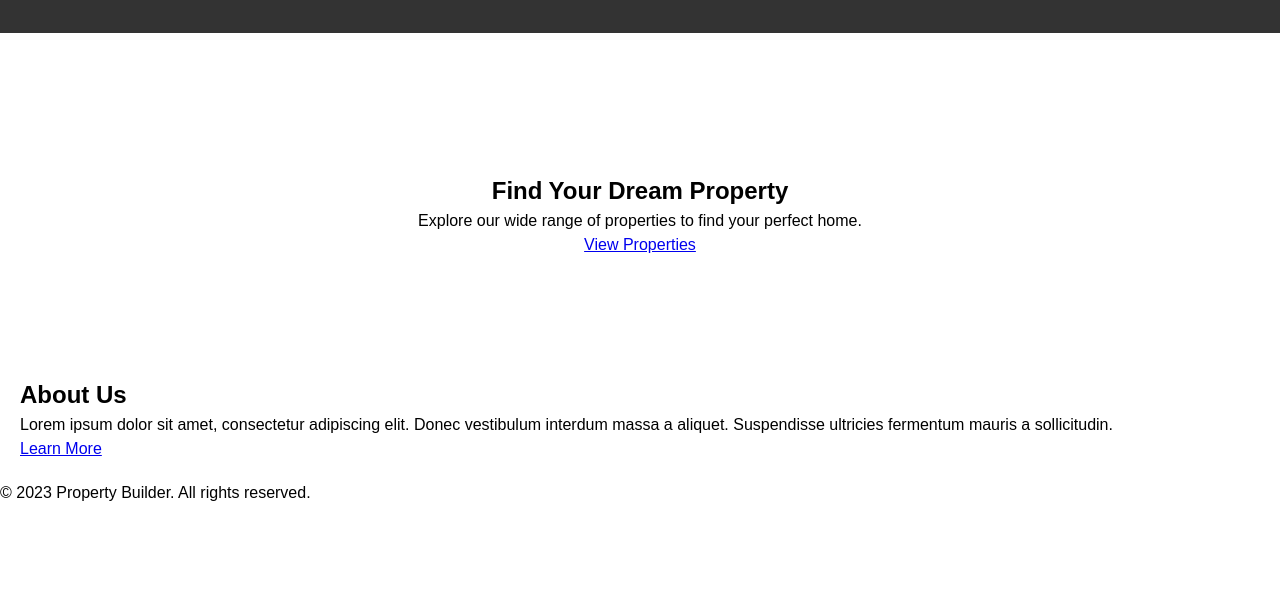
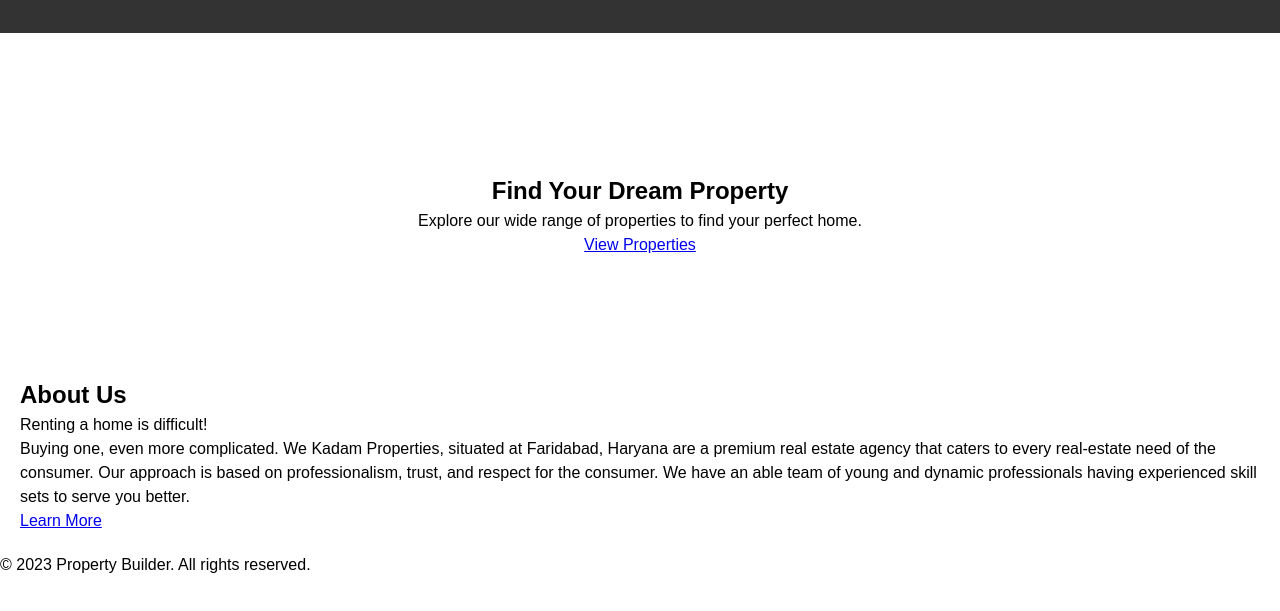
Before and after one commit to vitabhishek/RavinderProperties, a plain HTML site: page index.html in a window 1280 px wide. Shown: the part 99-710 px from the top of the page. Drawn offline with Linux system fonts and the light colour scheme; a script that the page names is missing.

Commit message:
Update index.html

```diff
--- a/index.html
+++ b/index.html
@@ -30,7 +30,8 @@
 
     <section class="about">
       <h2>About Us</h2>
-      <p>Lorem ipsum dolor sit amet, consectetur adipiscing elit. Donec vestibulum interdum massa a aliquet. Suspendisse ultricies fermentum mauris a sollicitudin.</p>
+      <p>Renting a home is difficult! </p>
+      <p>Buying one, even more complicated. We Kadam Properties, situated at Faridabad, Haryana are a premium real estate agency that caters to every real-estate need of the consumer. Our approach is based on professionalism, trust, and respect for the consumer. We have an able team of young and dynamic professionals having experienced skill sets to serve you better.</p>
       <a href="about.html" class="button">Learn More</a>
     </section>
   </main>
```
